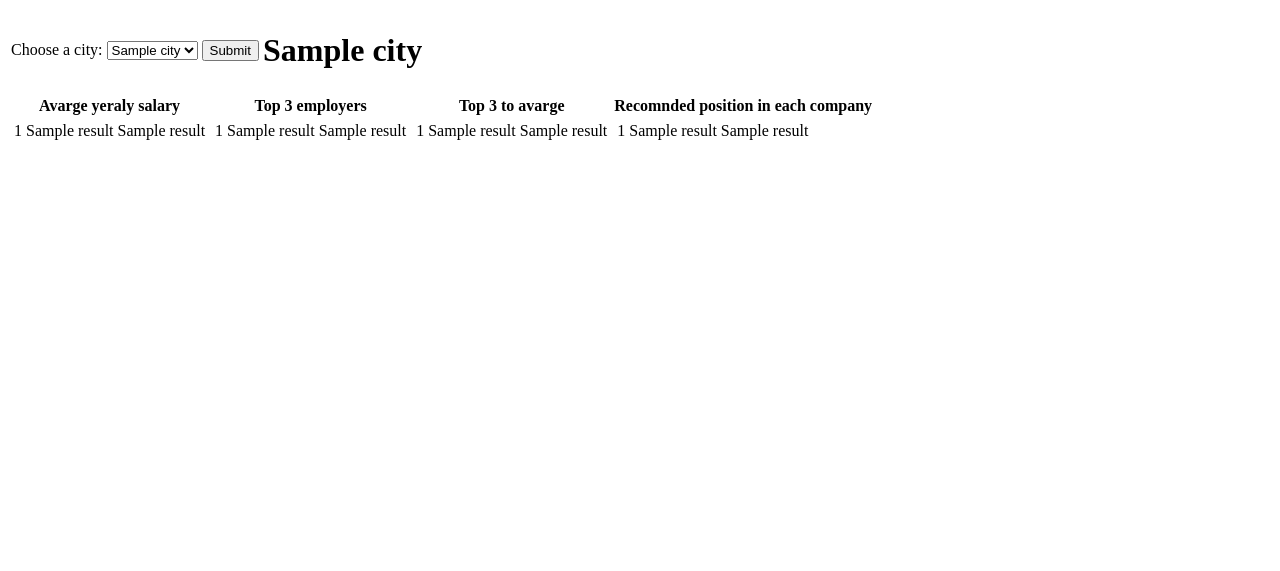
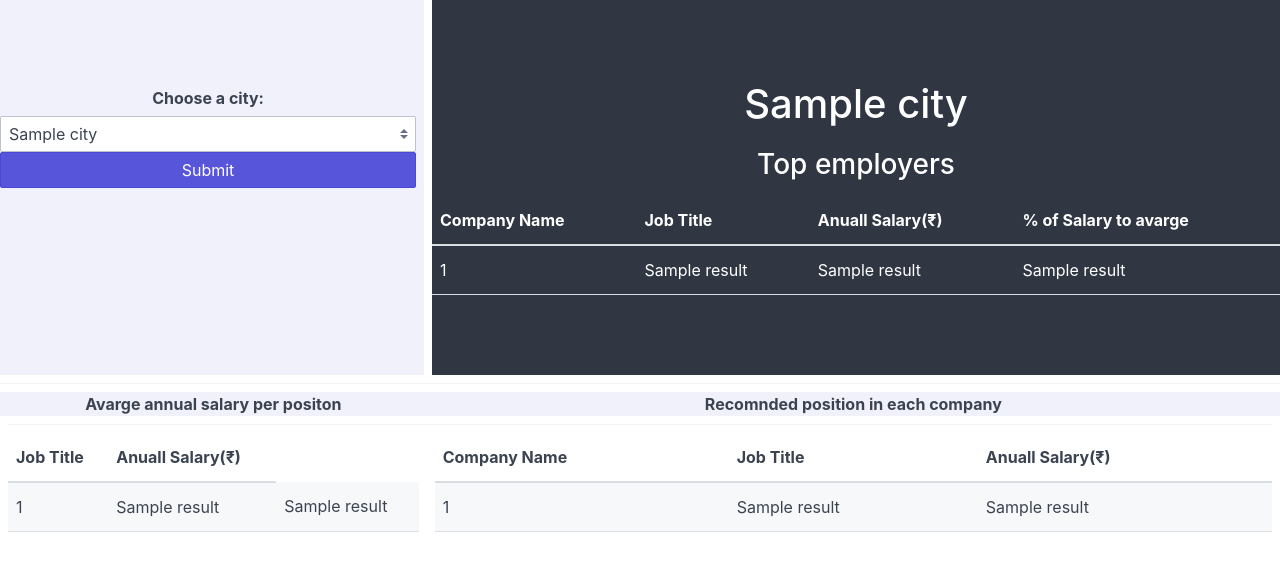
Before and after one commit to Michzlor/It-salary-analisis, a Flask app: template templates/city.html in a window 1280 px wide. Shown: the top 571 px of the page. Run offline with Flask 2, Linux system fonts and the light colour scheme; the template is opened without the code that fills it: most values are stand-ins (such as "Sample title", 1, 10 or a date in 2020).

Commit message:
frontend stuff

```diff
--- a/main.py
+++ b/main.py
@@ -40,7 +40,13 @@
         else:
             continue
     for row in top3.itertuples():
-        result.append((row[1], row[2], row[5]))
+        for job, subdb in city_df.groupby("Job Title"):
+
+            if row[2] == job:
+                subdb = subdb.mean(numeric_only=True)
+                diff = ((float(row[5]) / float(subdb.loc["Salary"])) * 100)
+                result.append((row[1], job, row[5], str(round(diff, 2))+"%"))
+
     return result
 
 #How much(%) highier are salaries in top 3 than avarge_salary of given position
--- a/templates/city.html
+++ b/templates/city.html
@@ -3,36 +3,71 @@
 <head>
     <meta charset="UTF-8">
     <title>{{city}}</title>
+    <link rel="stylesheet" href="https://unpkg.com/spectre.css/dist/spectre.min.css">
+<link rel="stylesheet" href="https://unpkg.com/spectre.css/dist/spectre-exp.min.css">
+<link rel="stylesheet" href="https://unpkg.com/spectre.css/dist/spectre-icons.min.css">
 </head>
 <body>
-<table>
-    <tr>
-        <td>
-            <form action="/" id="cityform" method="POST">
-                <label for="city">Choose a city:</label>
-                <select name="city" id="city" form="cityform">
+<div class="columns">
+    <div class="column col-4 bg-secondary">
+        <div class = "hero bg-defult">
+        <form action="/" id="cityform" method="POST" class="form-group">
+            <label for="city" class="form-label text-center"><b>Choose a city:</b></label>
+            <select name="city" id="city" form="cityform" class="form-select bg-defult">
                 {% for city in city_list %}
                 <option value = "{{ city }}">{{ city }}</option>
                 {% endfor %}
             </select>
-                <input type="submit">
+            <input class="btn btn-primary input-group-btn btn-block" type="submit">
         </form>
-        </td>
-        <td>
+
+        </div>
+    </div>
+
+    <div class="column col-8">
+        <div class="hero bg-dark text-center">
         <h1>{{city}}</h1>
-        </td>
+            <h3>Top employers</h3>
+
+            <table class = "table">
+                <thead>
+                <tr>
+                    <th>Company Name</th>
+                    <th>Job Title</th>
+                    <th>Anuall Salary(₹)</th>
+                    <th>% of Salary to avarge</th>
                 </tr>
+                </thead>
+                <tbody>
+                    {% for i in result[1]%}
+                        <tr>
+                        {% for k in range(4)%}
+                            <td>{{i[k]}}</td>
+                        {% endfor%}
+                        </tr>
+                    {% endfor%}
+                </tbody>
             </table>
-<table>
+
+        </div>
+    </div>
+</div>
+<div class="divider"></div>
+<div class="container">
+    <div class="columns">
+        <div class="column col-4 text-center bg-secondary"><b>Avarge annual salary per positon</b></div>
+        <div class="column col-8 text-center bg-secondary"><b>Recomnded position in each company</b></div>
+    </div>
+    <div class="divider"></div>
+    <div class="columns">
+        <div class="column col-4">
+            <table class = "table table-striped">
+                   <thead>
                 <tr>
-        <th>Avarge yeraly salary</th>
-        <th>Top 3 employers</th>
-        <th>Top 3 to avarge</th>
-        <th>Recomnded position in each company</th>
+                    <th>Job Title</th>
+                    <th>Anuall Salary(₹)</th>
                 </tr>
-    <tr>
-        <td>
-            <table>
+                </thead>
             {% for i in result[0]%}
                 <tr>
                 {% for k in range(3)%}
@@ -41,31 +76,16 @@
                 </tr>
             {% endfor%}
             </table>
-        </td>
-        <td>
-            <table>
-            {% for i in result[1]%}
+        </div>
+        <div class="column col-8">
+            <table class = "table table-striped">
+                 <thead>
                 <tr>
-                {% for k in range(3)%}
-                    <td>{{i[k]}}</td>
-                {% endfor%}
+                    <th>Company Name</th>
+                    <th>Job Title</th>
+                    <th>Anuall Salary(₹)</th>
                 </tr>
-            {% endfor%}
-            </table>
-        </td>
-        <td>
-            <table>
-            {% for i in result[2]%}
-                <tr>
-                {% for k in range(3)%}
-                    <td>{{i[k]}}</td>
-                {% endfor%}
-                </tr>
-            {% endfor%}
-            </table>
-        </td>
-        <td>
-            <table>
+                </thead>
             {% for i in result[3]%}
                 <tr>
                 {% for k in range(3)%}
@@ -74,9 +94,9 @@
                 </tr>
             {% endfor%}
             </table>
-        </td>
-    </tr>
+        </div>
+    </div>
 
-</table>
+ </div>
 </body>
 </html>
```
Lines whose indentation alone changed are shown as unchanged.
